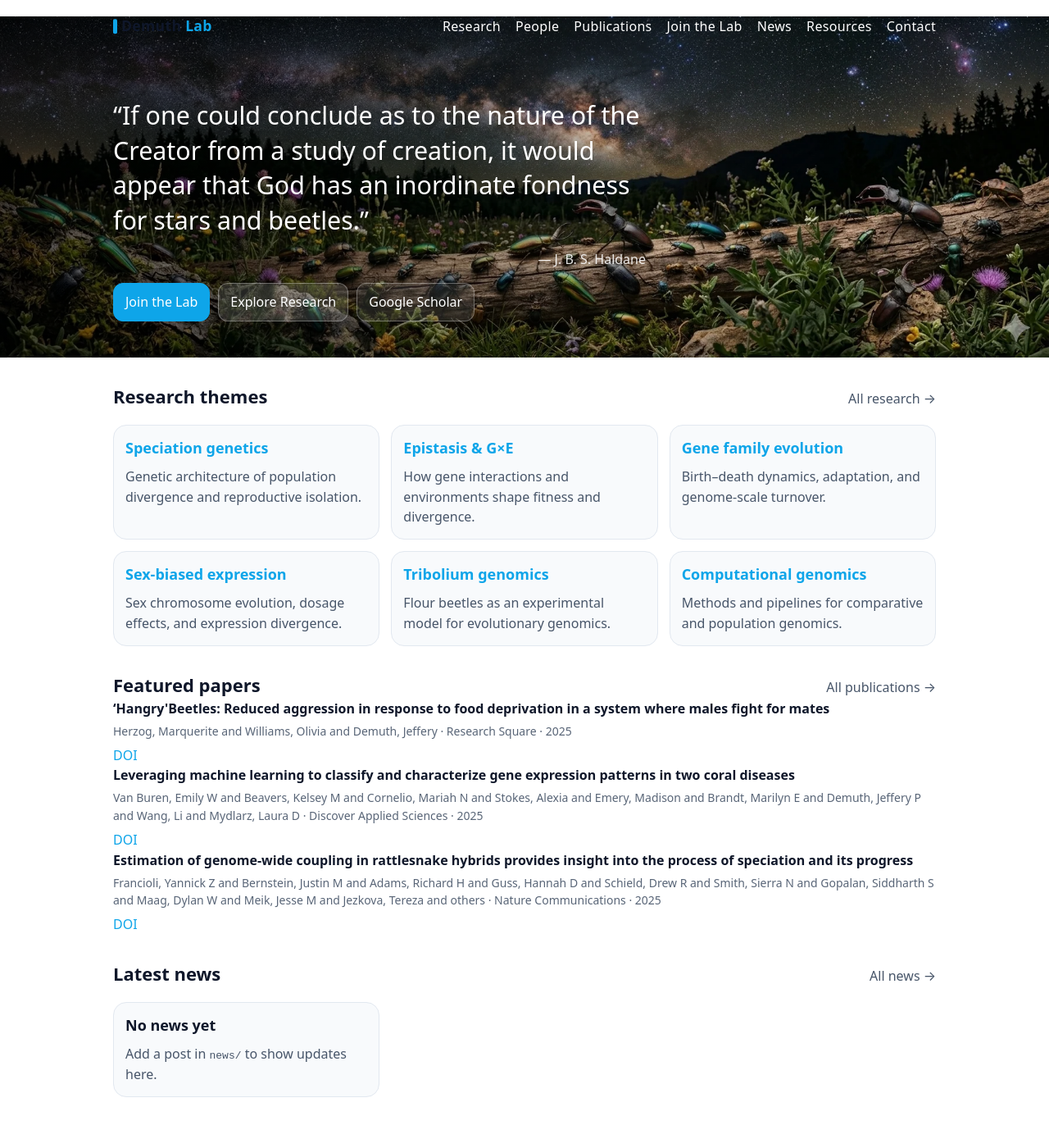
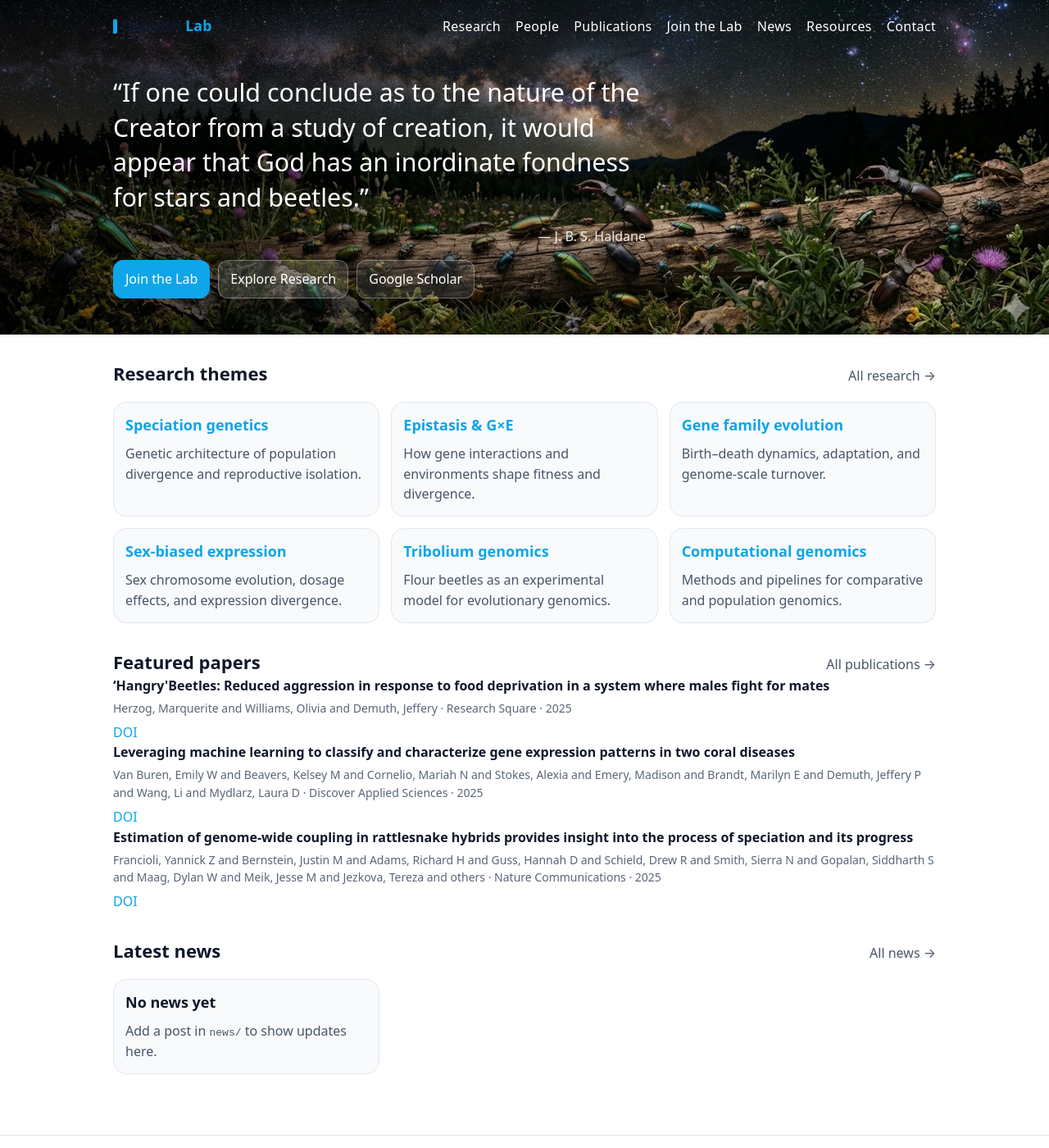
Before and after one commit to demuth-lab/demuth-lab.github.io, a Jekyll site: the page built from index.md, in a window 1280 px wide and 1400 px high. Shown: the whole window at 82% size. Built offline with Jekyll 4.4.1, drawn with Linux system fonts in a browser that asks for light colours.

Commit message:
Update main.css

```diff
--- a/assets/css/main.css
+++ b/assets/css/main.css
@@ -166,8 +166,8 @@ a:hover{text-decoration:underline}
   width:100vw;
   margin-left:-50vw;
   margin-right:-50vw;
-  margin-top:-72px;
-  padding-top:72px;
+  margin-top:-64px;
+  padding-top:64px;
   min-height:300px;
   display:flex;
   align-items:center;
@@ -741,6 +741,11 @@ a:hover{text-decoration:underline}
   transition: color 0.25s ease;
 }
 
+/* Homepage: remove top padding so banner reaches the very top */
+.home .site-main{
+  padding-top: 0;
+}
+
 /* =========================
    Homepage after scrolling
    ========================= */
```
